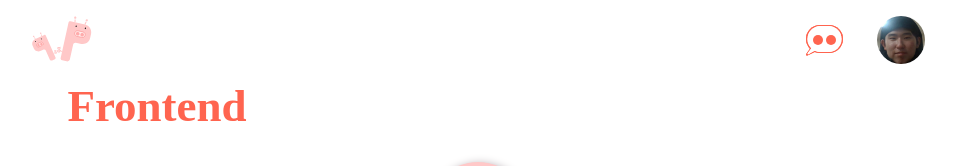
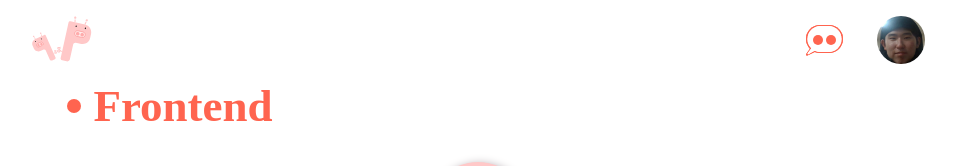
Before and after one commit to Project-PIG/PIG-client-next, a Next.js app: page / in a window 1280 px wide. Shown: the top 166 px of the page, without its empty margins (163-1119 px from the left). Built offline with nearby package versions, Linux system fonts and the light colour scheme; a web font is replaced by a local one.

Commit message:
전공 Dot

```diff
--- /dev/null
+++ b/src/SVG/dot.tsx
@@ -0,0 +1,13 @@
+export function Dot() {
+  return (
+    <svg
+      width="14"
+      height="14"
+      viewBox="0 0 14 14"
+      fill="none"
+      xmlns="http://www.w3.org/2000/svg"
+    >
+      <circle cx="7" cy="7" r="7" fill="#FF644F" />
+    </svg>
+  );
+}
--- a/src/SVG/index.ts
+++ b/src/SVG/index.ts
@@ -1,2 +1,3 @@
 export * from "./Logo";
 export * from "./ChatIcon";
+export * from "./dot";
--- a/src/components/Contents/index.tsx
+++ b/src/components/Contents/index.tsx
@@ -5,7 +5,7 @@ const Contents = () => {
   return (
     <>
       <S.Major>
-        {/* <SVG.Dot /> */}
+        <SVG.Dot />
         Frontend
       </S.Major>
       <S.Content_wrap>
--- a/src/components/Contents/style.ts
+++ b/src/components/Contents/style.ts
@@ -16,9 +16,9 @@ export const Major = styled.div`
   margin-top: 80px;
   margin-left: 18%;
 
-  img {
-    width: 16px;
-    height: 16px;
+  svg {
+    margin-bottom: 8px;
+    margin-right: 12px;
   }
 `;
 export const Content_wrap = styled.div`
```
